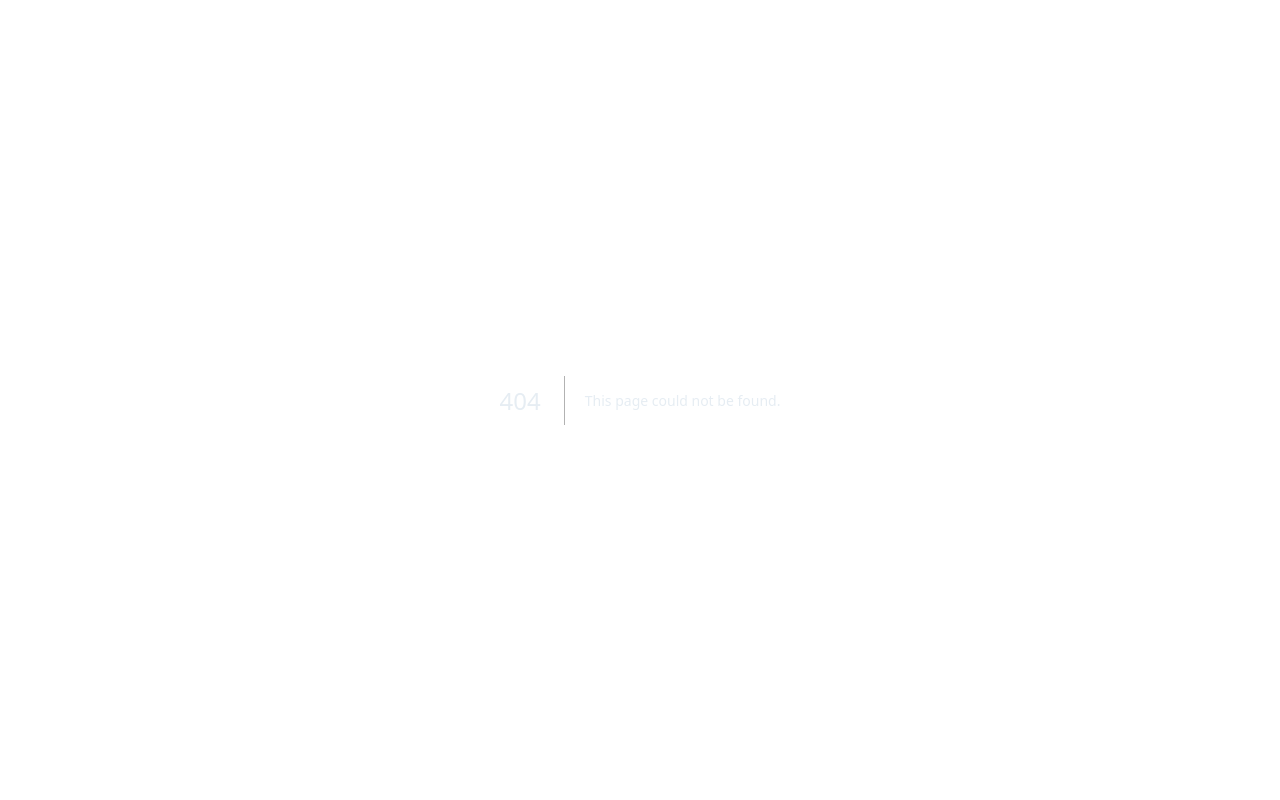
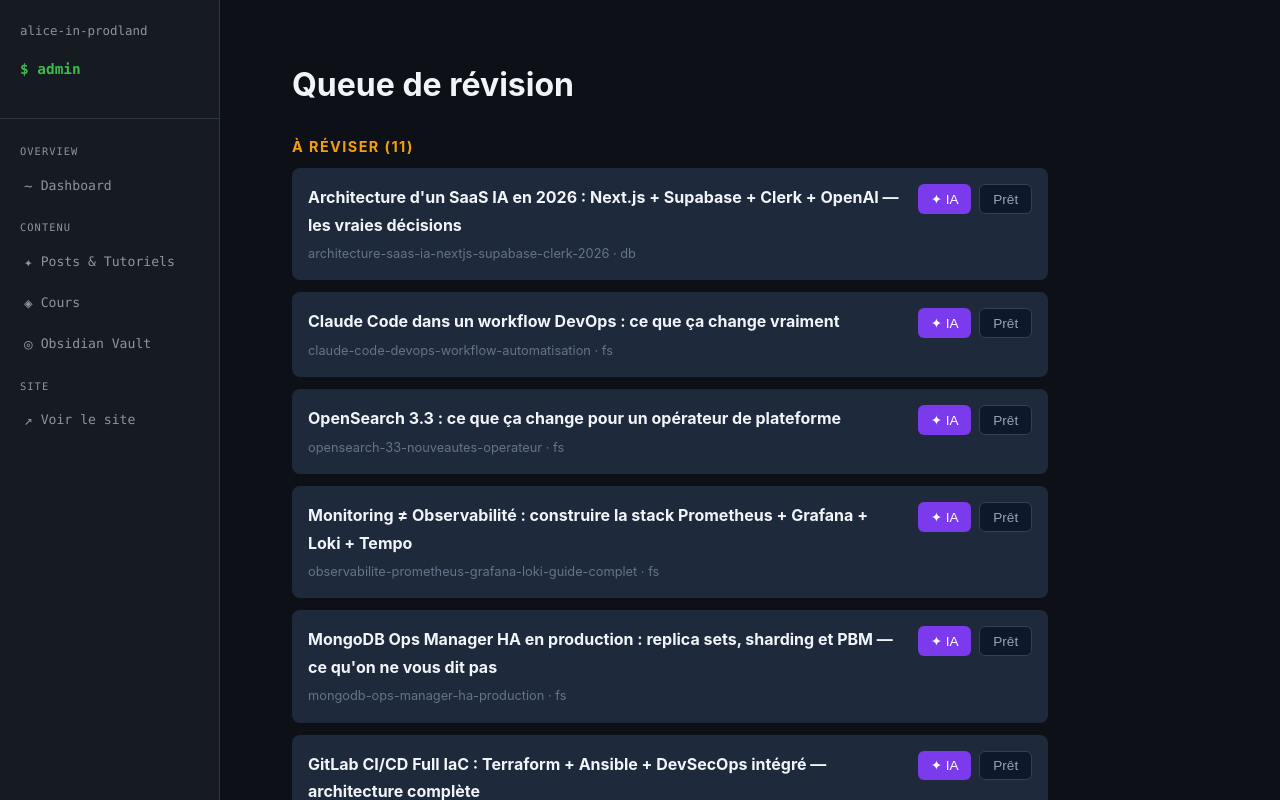
Before and after one commit to asinda/alice-in-prodland, a Next.js app: page /admin/review in a window 1280 px wide. Before the commit this address had no page. Shown: the top 800 px of the page. Built offline with nearby package versions, Linux system fonts and the light colour scheme.

Commit message:
feat: add admin review page with AI improvement UI

```diff
--- /dev/null
+++ b/app/admin/review/ReviewClient.tsx
@@ -0,0 +1,84 @@
+// app/admin/review/ReviewClient.tsx
+'use client'
+import { useTransition } from 'react'
+import { actionMarkReady, actionImproveWithAI, actionAcceptImprovement } from '@/lib/actions/review'
+import type { AdminPostRow } from '@/lib/posts'
+import type { ContentStatus } from '@/lib/content-status'
+
+type PostWithStatus = AdminPostRow & { contentStatus: ContentStatus }
+
+function PostRow({ post }: { post: PostWithStatus }) {
+  const [isPending, startTransition] = useTransition()
+  const hasAI = !!post.contentStatus.aiImprovedTitle
+
+  return (
+    <div style={{ background: '#1e293b', padding: '1rem', borderRadius: '8px', marginBottom: '0.75rem' }}>
+      <div style={{ display: 'flex', justifyContent: 'space-between', alignItems: 'flex-start', gap: '1rem' }}>
+        <div>
+          <p style={{ color: '#f1f5f9', fontWeight: 'bold', margin: 0 }}>{post.title}</p>
+          {hasAI && (
+            <p style={{ color: '#22c55e', fontSize: '0.85rem', margin: '0.25rem 0 0' }}>
+              IA → {post.contentStatus.aiImprovedTitle}
+            </p>
+          )}
+          <p style={{ color: '#64748b', fontSize: '0.8rem', margin: '0.25rem 0 0' }}>
+            {post.slug} · {post.source}
+          </p>
+        </div>
+        <div style={{ display: 'flex', gap: '0.5rem', flexShrink: 0 }}>
+          {!hasAI && (
+            <button
+              disabled={isPending}
+              onClick={() => startTransition(() => actionImproveWithAI(post.slug))}
+              style={{ background: '#7c3aed', color: '#fff', border: 'none', borderRadius: '6px', padding: '0.4rem 0.8rem', cursor: 'pointer', fontSize: '0.85rem' }}
+            >
+              {isPending ? '...' : '✦ IA'}
+            </button>
+          )}
+          {hasAI && (
+            <button
+              onClick={() => startTransition(() => actionAcceptImprovement(post.slug))}
+              style={{ background: '#059669', color: '#fff', border: 'none', borderRadius: '6px', padding: '0.4rem 0.8rem', cursor: 'pointer', fontSize: '0.85rem' }}
+            >
+              ✓ Accepter
+            </button>
+          )}
+          <button
+            onClick={() => startTransition(() => actionMarkReady(post.slug))}
+            style={{ background: '#0f172a', color: '#94a3b8', border: '1px solid #334155', borderRadius: '6px', padding: '0.4rem 0.8rem', cursor: 'pointer', fontSize: '0.85rem' }}
+          >
+            Prêt
+          </button>
+        </div>
+      </div>
+    </div>
+  )
+}
+
+function Section({ title, posts, color }: { title: string; posts: PostWithStatus[]; color: string }) {
+  return (
+    <div style={{ marginBottom: '2rem' }}>
+      <h2 style={{ color, fontSize: '0.9rem', textTransform: 'uppercase', letterSpacing: '0.1em', marginBottom: '0.75rem' }}>
+        {title} ({posts.length})
+      </h2>
+      {posts.length === 0
+        ? <p style={{ color: '#475569', fontSize: '0.85rem' }}>Aucun post</p>
+        : posts.map(p => <PostRow key={p.slug} post={p} />)
+      }
+    </div>
+  )
+}
+
+export default function ReviewClient({ unreviewed, ready, scheduled }: {
+  unreviewed: PostWithStatus[]
+  ready: PostWithStatus[]
+  scheduled: PostWithStatus[]
+}) {
+  return (
+    <div>
+      <Section title="À réviser" posts={unreviewed} color="#f59e0b" />
+      <Section title="Prêts" posts={ready} color="#22c55e" />
+      <Section title="Schedulés" posts={scheduled} color="#3b82f6" />
+    </div>
+  )
+}
--- /dev/null
+++ b/app/admin/review/page.tsx
@@ -0,0 +1,23 @@
+// app/admin/review/page.tsx
+import { getAllAdminPosts } from '@/lib/posts'
+import { getContentStatus } from '@/lib/content-status'
+import ReviewClient from './ReviewClient'
+
+export default async function ReviewPage() {
+  const posts = getAllAdminPosts()
+  const postsWithStatus = posts.map(p => ({
+    ...p,
+    contentStatus: getContentStatus(p.slug),
+  }))
+
+  const unreviewed = postsWithStatus.filter(p => p.contentStatus.status === 'unreviewed')
+  const ready = postsWithStatus.filter(p => p.contentStatus.status === 'ready')
+  const scheduled = postsWithStatus.filter(p => p.contentStatus.status === 'scheduled')
+
+  return (
+    <div style={{ padding: '2rem' }}>
+      <h1 style={{ color: '#f1f5f9', marginBottom: '2rem' }}>Queue de révision</h1>
+      <ReviewClient unreviewed={unreviewed} ready={ready} scheduled={scheduled} />
+    </div>
+  )
+}
```
